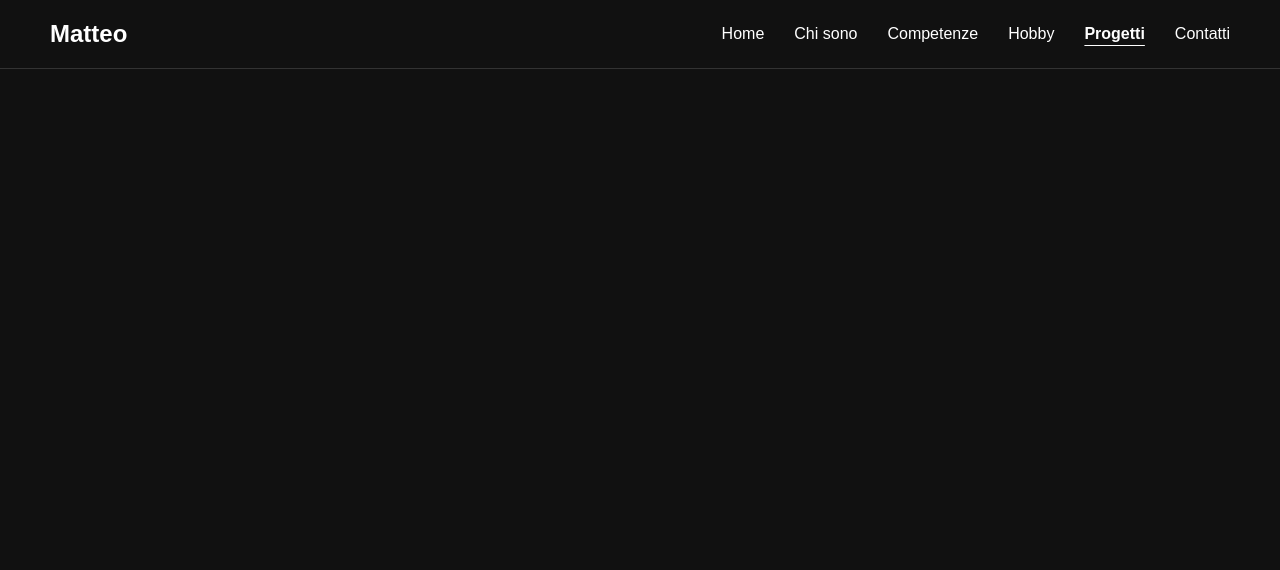
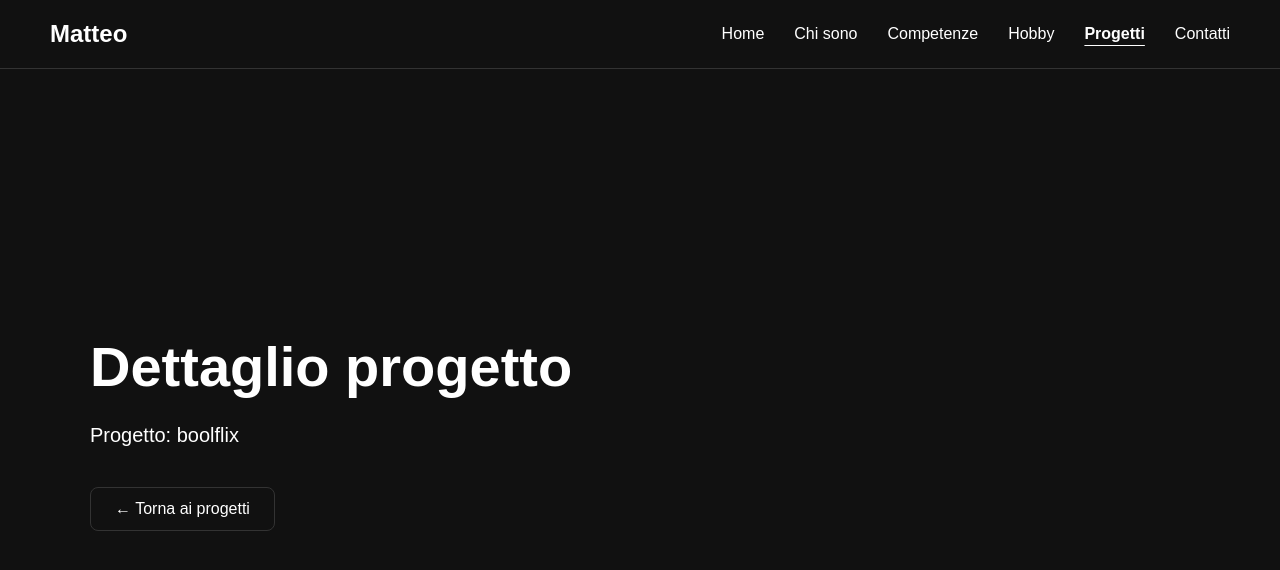
Before and after one commit to MatteoCarmignani/portfolio, a React app: page /projects/boolflix in a window 1280 px wide. Shown: the top 570 px of the page. Built offline with nearby package versions, Linux system fonts and the light colour scheme; the HTML template or start-up script is replaced by a standard one.

Commit message:
add projectdetails

```diff
--- a/src/App.jsx
+++ b/src/App.jsx
@@ -7,6 +7,7 @@ import Skills from './pages/Skills'
 import Hobbies from './pages/Hobbies'
 import Projects from './pages/Projects'
 import Contact from './pages/Contact'
+import ProjectDetail from './pages/ProjectDetail'
 
 function App() {
   return (
@@ -20,6 +21,7 @@ function App() {
         <Route path="/skills" element={<Skills />} />
         <Route path="/hobbies" element={<Hobbies />} />
         <Route path="/projects" element={<Projects />} />
+        <Route path="/projects/:slug" element={<ProjectDetail />} />
         <Route path="/contact" element={<Contact />} />
       </Routes>
 
--- a/src/components/ProjectCard.jsx
+++ b/src/components/ProjectCard.jsx
@@ -1,3 +1,4 @@
+import { Link } from 'react-router-dom'
 import './ProjectCard.css'
 
 function ProjectCard({
@@ -6,10 +7,13 @@ function ProjectCard({
   image,
   technologies,
   github,
-  demo
+  demo,
+  slug
 }) {
   return (
     <article className="project-card">
+
+      <Link to={`/projects/${slug}`} className="project-card-link">
 
         <div className="project-image">
           <img src={image} alt={title} />
@@ -28,6 +32,10 @@ function ProjectCard({
               </span>
             ))}
           </div>
+
+        </div>
+
+      </Link>
 
       <div className="project-links">
 
@@ -51,8 +59,6 @@ function ProjectCard({
 
       </div>
 
-      </div>
-
     </article>
   )
 }
--- /dev/null
+++ b/src/pages/ProjectDetail.css
@@ -0,0 +1,58 @@
+.project-detail {
+  min-height: calc(100vh - 73px);
+  padding: 80px 50px;
+
+  display: flex;
+  align-items: center;
+}
+
+.project-detail-content {
+  width: 100%;
+  max-width: 1100px;
+  margin: 0 auto;
+}
+
+.project-detail h1 {
+  font-size: 56px;
+  margin-bottom: 25px;
+}
+
+.project-detail p {
+  font-size: 20px;
+  margin-bottom: 40px;
+}
+
+.back-button {
+  display: inline-block;
+
+  padding: 12px 24px;
+
+  border: 1px solid #333;
+  border-radius: 8px;
+
+  color: white;
+  text-decoration: none;
+
+  transition: 0.3s;
+}
+
+.back-button:hover {
+  background-color: white;
+  color: #111;
+}
+
+/* RESPONSIVE */
+
+@media (max-width: 768px) {
+  .project-detail {
+    padding: 60px 20px;
+  }
+
+  .project-detail h1 {
+    font-size: 44px;
+  }
+
+  .project-detail p {
+    font-size: 17px;
+  }
+}
--- /dev/null
+++ b/src/pages/ProjectDetail.jsx
@@ -0,0 +1,24 @@
+import { Link, useParams } from 'react-router-dom'
+import './ProjectDetail.css'
+
+function ProjectDetail() {
+  const { slug } = useParams()
+
+  return (
+    <main className="project-detail">
+      <div className="project-detail-content">
+
+        <h1>Dettaglio progetto</h1>
+
+        <p>Progetto: {slug}</p>
+
+        <Link to="/projects" className="back-button">
+          ← Torna ai progetti
+        </Link>
+
+      </div>
+    </main>
+  )
+}
+
+export default ProjectDetail
--- a/src/pages/Projects.jsx
+++ b/src/pages/Projects.jsx
@@ -6,6 +6,7 @@ function Projects() {
   const projects = [
     {
       title: 'Boolflix',
+      slug: 'boolflix',
       description:
         'Applicazione web ispirata alle piattaforme di streaming, realizzata con React e API esterne.',
       image: '/projects/boolflix.jpg',
@@ -15,22 +16,24 @@ function Projects() {
     },
 
     {
-    title: 'Booroad',
-    description:
+      title: 'Booroad',
+      slug: 'booroad',
+      description:
         'Applicazione web per la gestione dei partecipanti a viaggi organizzati, realizzata come progetto di gruppo durante il percorso di formazione.',
-    image: '/projects/booroad.jpg',
-    technologies: ['React', 'JavaScript', 'CSS', 'Git'],
-    github: 'https://github.com/MatteoCarmignani/cs-booroad-app',
-    demo: ''
+      image: '/projects/booroad.jpg',
+      technologies: ['React', 'JavaScript', 'CSS', 'Git'],
+      github: '',
+      demo: ''
     },
 
     {
       title: 'Team Project',
+      slug: 'team-project',
       description:
         'Progetto realizzato in gruppo durante il percorso di formazione.',
       image: '/projects/team-project.jpg',
       technologies: ['React', 'JavaScript', 'Git'],
-      github: 'https://github.com/MatteoCarmignani/project-work-nonserveraniente',
+      github: '',
       demo: ''
     }
   ]
@@ -44,7 +47,7 @@ function Projects() {
           Cosa ho realizzato
         </p>
 
-        <h1>I miei progetti più importanti</h1>
+        <h1>I miei progetti</h1>
 
         <div className="projects-list">
 
@@ -52,6 +55,7 @@ function Projects() {
             <ProjectCard
               key={project.title}
               title={project.title}
+              slug={project.slug}
               description={project.description}
               image={project.image}
               technologies={project.technologies}
```
Lines whose indentation alone changed are shown as unchanged.
